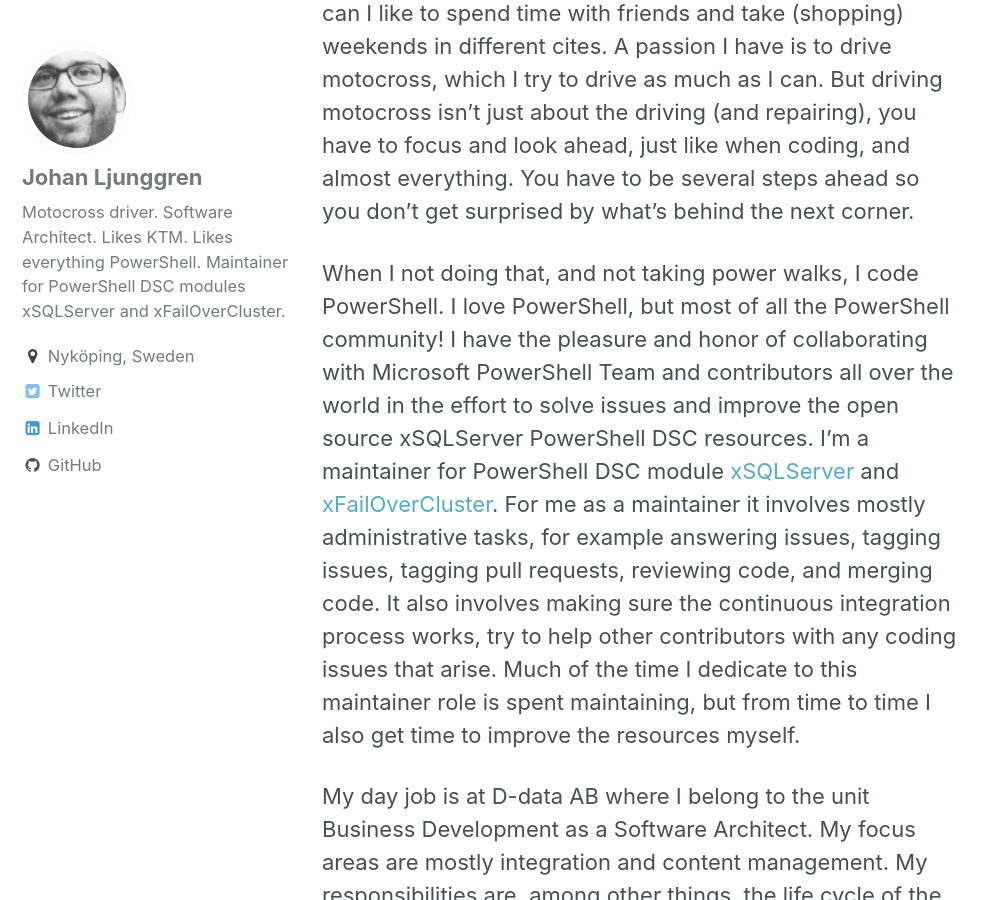
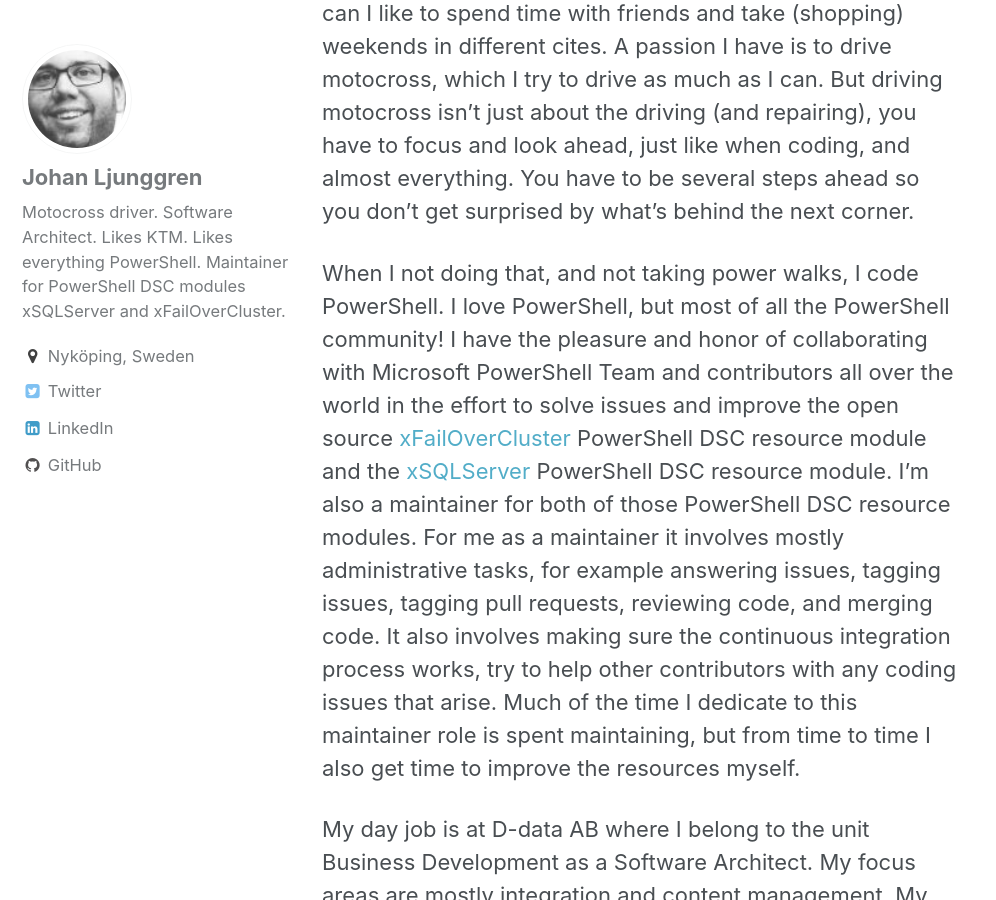
Before and after one commit to johlju/johlju.github.io, a Jekyll site: the page built from _pages/about.md, in a window 1280 px wide and 900 px high, scrolled down 584 px. Shown: the whole window, without its empty margins (0-996 px from the left). Built offline with Jekyll 4.4.1, drawn with Linux system fonts in a browser that asks for light colours.

Commit message:
Updated about.md

```diff
--- a/_pages/about.md
+++ b/_pages/about.md
@@ -26,10 +26,10 @@ When I not doing that, and not taking power walks, I code PowerShell.
 I love PowerShell, but most of all the PowerShell community! I have the pleasure
 and honor of collaborating with Microsoft PowerShell Team and contributors all
 over the world in the effort to solve issues and improve the open source
-xSQLServer PowerShell DSC resources.
-I'm a maintainer for PowerShell DSC module
-[xSQLServer](https://github.com/PowerShell/xSQLServer) and
-[xFailOverCluster](https://github.com/PowerShell/xFailOverCluster).
+[xFailOverCluster](https://github.com/PowerShell/xFailOverCluster) PowerShell
+DSC resource module and the [xSQLServer](https://github.com/PowerShell/xSQLServer)
+PowerShell DSC resource module. I'm also a maintainer for both of those
+PowerShell DSC resource modules.
 For me as a maintainer it involves mostly administrative tasks, for example
 answering issues, tagging issues, tagging pull requests, reviewing code, and
 merging code. It also involves making sure the continuous integration process
```
Also changed, not shown: CHANGELOG.md.
